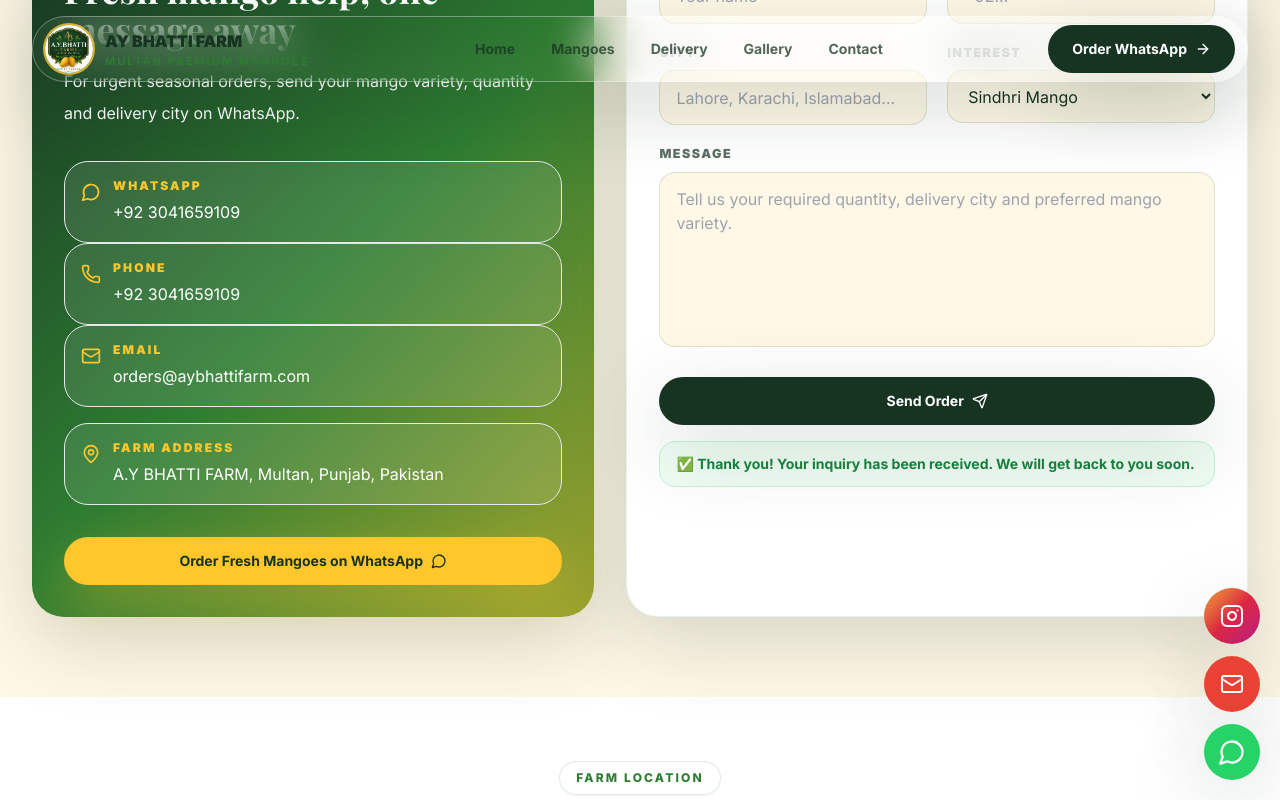
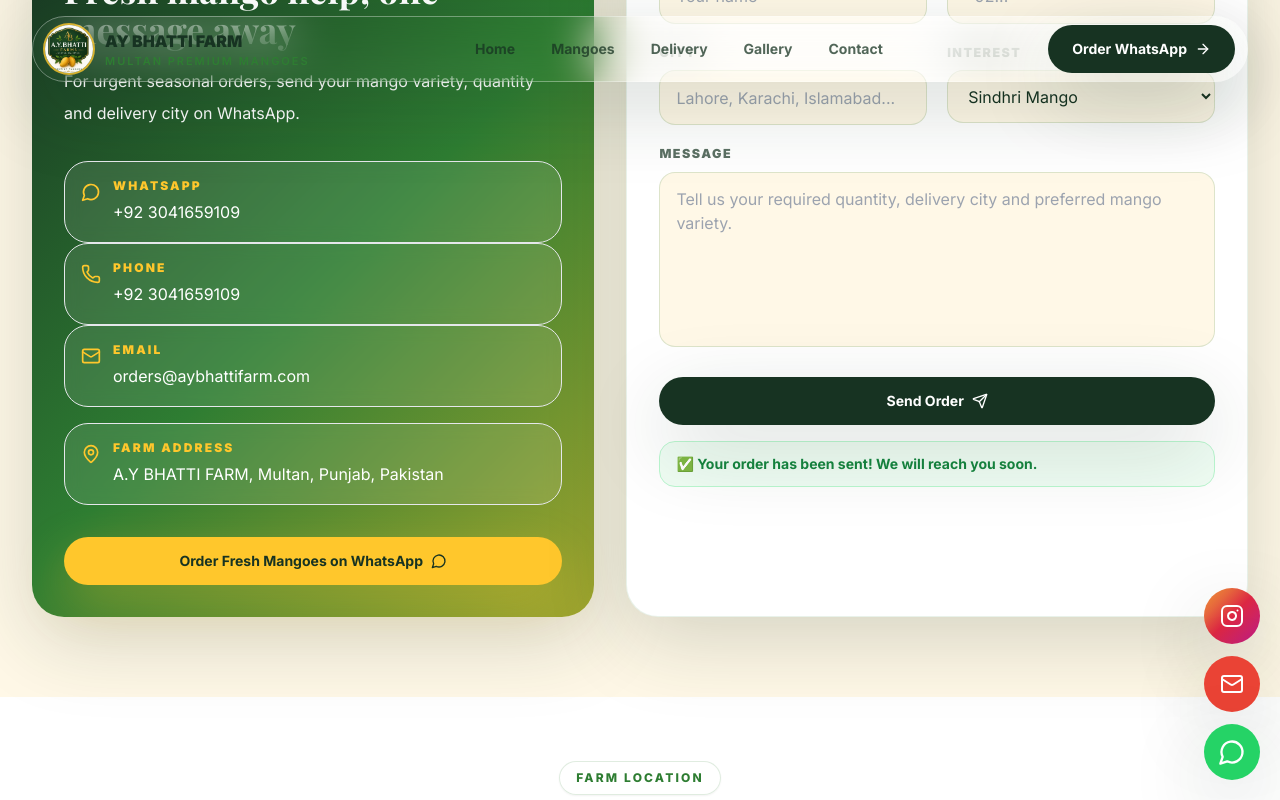
Before and after one commit to ale55777/AY-FARM, a React (Vite) app: page /contact in a window 1280 px wide. Both pictures are taken after typing "Sample", "5551234", "Sample", "Sample" into the empty fields and a click on the button "Send Order". Shown: the part 481-1281 px from the top of the page. Built offline with nearby package versions, Linux system fonts and the light colour scheme.

Commit message:
fix: update order success message

```diff
--- a/src/pages/Contact.jsx
+++ b/src/pages/Contact.jsx
@@ -138,7 +138,7 @@
                 </Button>
                 {status === "success" && (
                   <p className="mt-4 rounded-2xl bg-green-50 border border-green-200 px-4 py-3 text-sm font-bold text-green-700">
-                    ✅ Thank you! Your inquiry has been received. We will get back to you soon.
+                    ✅ Your order has been sent! We will reach you soon.
                   </p>
                 )}
                 {status === "error" && (
```
